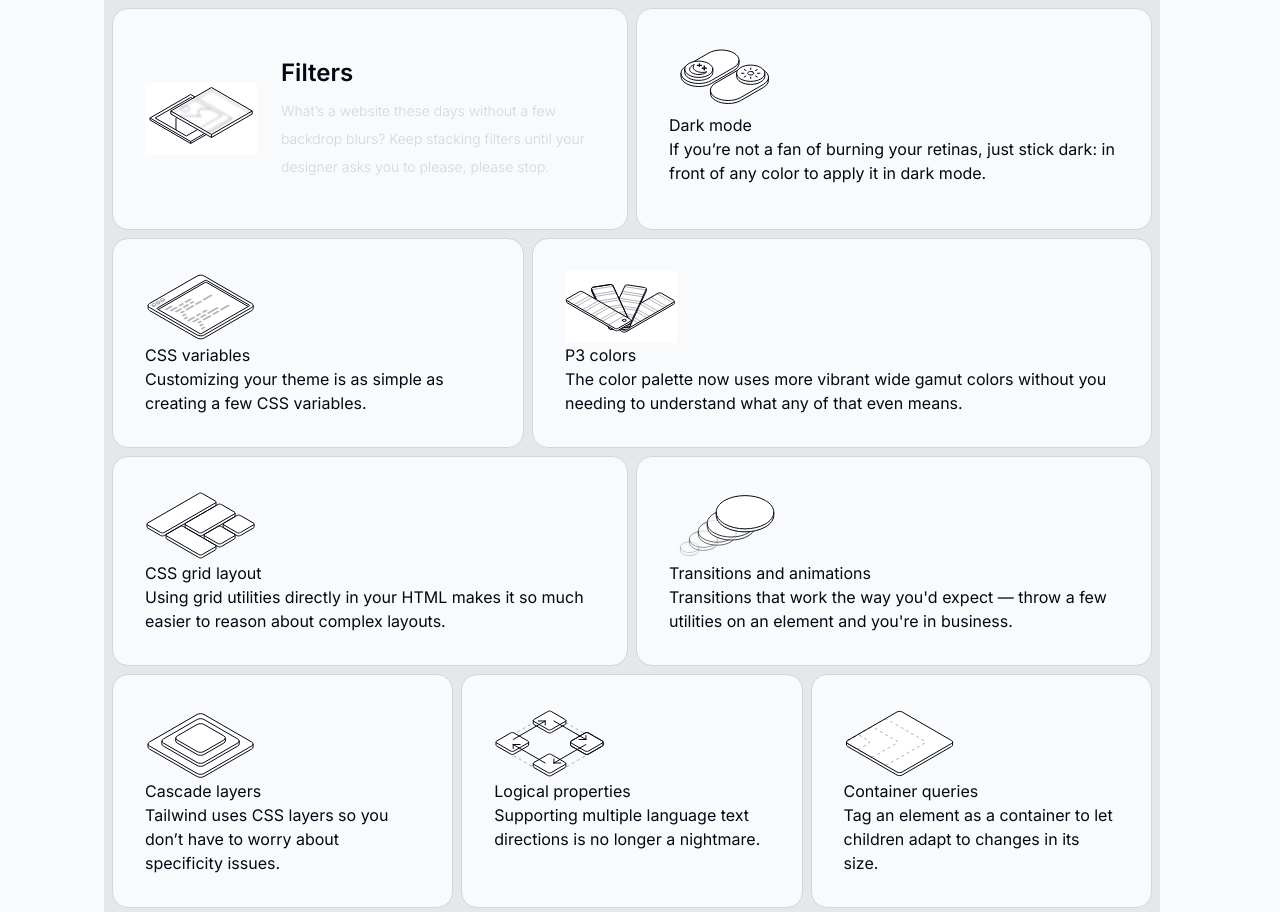
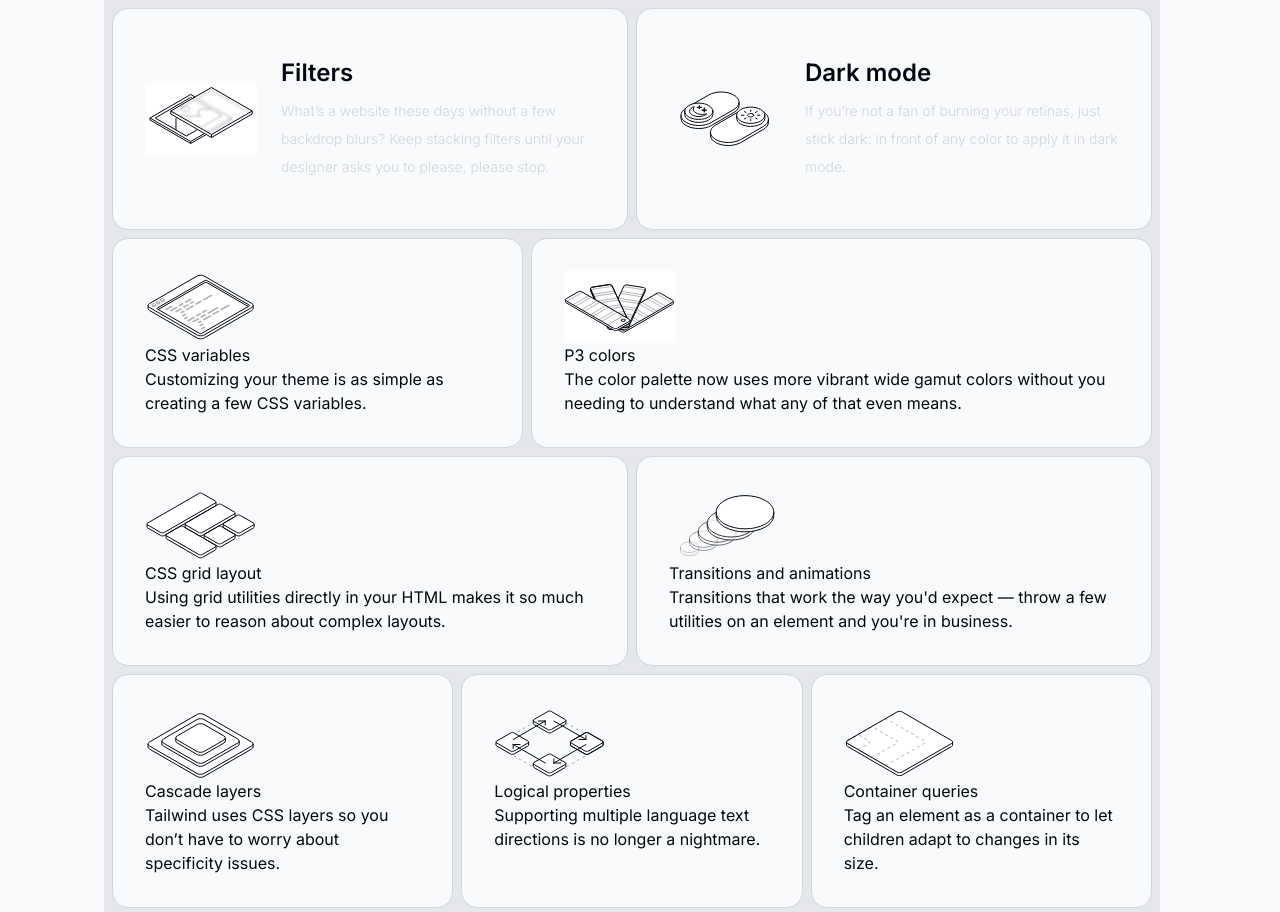
Before and after one commit to tab4444/tailwind, a website: page index.html in a window 1280 px wide. Shown: the part 1700-2612 px from the top of the page. Drawn offline with Linux system fonts and the light colour scheme.

Commit message:
change display of why tailwind section to grid

```diff
--- a/index.html
+++ b/index.html
@@ -183,9 +183,9 @@
                                 features to make the developer experience as enjoyable as possible.</p>
                         </div>
                         <div
-                            class="border-b border-gray-200 dark:border-white/10 bg-gray-200 dark:bg-white/10 p-2 flex flex-row flex-wrap gap-2 *:p-8 *:rounded-2xl *:bg-gray-50 *:dark:bg-gray-950 *:border *:border-gray-300 *:dark:border-gray-700 ">
+                            class="grid w-full grid-flow-dense grid-cols-30 gap-2 border-b border-gray-200 dark:border-white/10 bg-gray-200 dark:bg-white/10 p-2 *:p-8 *:rounded-2xl *:bg-gray-50 *:dark:bg-gray-950 *:border *:border-gray-300 *:dark:border-gray-700 ">
                             <!-- responsive design section -->
-                            <section class="w-full">
+                            <section class="col-span-full">
                                 <div class="flex flex-row gap-x-6 py-4">
                                     <div class="flex items-center justify-center shrink-0">
                                         <svg class="text-gray-950 [--site-background:var(--color-white)] dark:text-white dark:[--site-background:var(--color-gray-950)]"
@@ -227,7 +227,7 @@
                                 </div>
                             </section>
                             <!-- filters section -->
-                            <section class="p-8 rounded-2xl bg-gray-50 border border-gray-300 w-[calc(50%-0.25rem)]">
+                            <section class="col-span-full md:col-span-15">
                                 <div class="flex flex-row gap-6 py-4">
                                     <div class="flex shrink-0 items-center justify-center">
                                         <svg class="text-gray-950 [--site-background:var(--color-white)] dark:text-white dark:[--site-background:var(--color-gray-950)]"
@@ -269,9 +269,10 @@
                                 </div>
                             </section>
                             <!-- dark mode section -->
-                            <section class="p-8 rounded-2xl bg-gray-50 border border-gray-300 w-[calc(50%-0.25rem)]">
-                                <div>
-                                    <svg class="text-gray-950 [--site-background:var(--color-white)] dark:text-white dark:[--site-background:var(--color-gray-950)]"
+                            <section class="col-span-full md:col-span-15">
+                                <div class="flex flex-row gap-6 py-4">
+                                    <div class="flex items-center justify-center shrink-0">
+                                        <svg class="text-gray-950 [--site-background:var(--color-white)] dark:text-white dark:[--site-background:var(--color-gray-950)]"
                                         width="112" height="72" viewBox="0 0 112 72" fill="none"
                                         xmlns="http://www.w3.org/2000/svg">
                                         <path
@@ -308,9 +309,10 @@
                                             d="M43.843 28.2531C43.843 28.2531 43.843 28.253 43.843 28.2531ZM43.843 28.2531C43.8428 32.744 37.537 36.3848 29.7585 36.3848C21.9798 36.3848 15.6739 32.7441 15.6739 28.2531M43.843 28.2531C43.843 23.762 37.5371 20.1213 29.7585 20.1213C21.9798 20.1213 15.6739 23.762 15.6739 28.2531M43.843 28.2531L43.843 31.2531C43.843 35.7441 37.5371 39.3848 29.7584 39.3848C21.9797 39.3848 15.6738 35.7441 15.6738 31.2531L15.6739 28.2531M29.7579 33.5561C24.6848 33.5561 20.5723 31.1817 20.5723 28.2528C20.5723 26.2428 22.509 24.494 25.3637 23.5945C24.6514 24.3481 24.2465 25.2125 24.2465 26.1314C24.2465 29.0604 28.359 31.4347 33.4321 31.4347C35.0238 31.4347 36.521 31.201 37.8262 30.7897C36.2682 32.4379 33.2392 33.5561 29.7579 33.5561ZM30.3702 22.9495L30.1939 23.6619C30.117 23.973 29.6936 24.2175 29.1547 24.2619L27.9207 24.3637L29.1547 24.4655C29.6936 24.5099 30.117 24.7543 30.1939 25.0655L30.3702 25.7779L30.5465 25.0655C30.6235 24.7543 31.0469 24.5099 31.5857 24.4655L32.8197 24.3637L31.5857 24.2619C31.0469 24.2175 30.6235 23.973 30.5465 23.6619L30.3702 22.9495ZM35.2692 25.0708L35.0507 26.4584C34.9993 26.7848 34.5662 27.0481 34.0042 27.0944L32.8197 27.1921L34.0042 27.2898C34.5662 27.3361 34.9993 27.5994 35.0507 27.9258L35.2692 29.3134L35.4877 27.9258C35.5391 27.5994 35.9722 27.3361 36.5342 27.2898L37.7187 27.1921L36.5342 27.0944C35.9722 27.0481 35.5391 26.7848 35.4877 26.4584L35.2692 25.0708Z"
                                             stroke="currentColor" stroke-linecap="round" stroke-linejoin="round"></path>
                                     </svg>
-                                    <div>
-                                        <h3>Dark mode</h3>
-                                        <p>If you’re not a fan of burning your retinas, just stick dark: in front of any
+                                    </div>
+                                    <div class="flex flex-col gap-y-2">
+                                        <h3 class="text-2xl font-semibold">Dark mode</h3>
+                                        <p class="font-light text-gray-300 text-sm/7">If you’re not a fan of burning your retinas, just stick dark: in front of any
                                             color to apply it in dark mode.</p>
                                     </div>
                                 </div>
@@ -319,7 +321,7 @@
                                 </div>
                             </section>
                             <!-- CSS variables section -->
-                            <section class="p-8 rounded-2xl bg-gray-50 border border-gray-300 w-[calc(40%-0.25rem)]">
+                            <section class="col-span-full md:col-span-15 xl:col-span-12">
                                 <div>
                                     <svg class="text-gray-950 [--site-background:var(--color-white)] dark:text-white dark:[--site-background:var(--color-gray-950)]"
                                         width="112" height="72" viewBox="0 0 112 72" fill="none"
@@ -435,7 +437,7 @@
                                 </div>
                             </section>
                             <!-- P3 colors section -->
-                            <section class="p-8 rounded-2xl bg-gray-50 border border-gray-300 w-[calc(60%-0.25rem)]">
+                            <section class="col-span-full xl:col-span-18">
                                 <div>
                                     <svg class="text-gray-950 [--site-background:var(--color-white)] dark:text-white dark:[--site-background:var(--color-gray-950)]"
                                         width="112" height="72" viewBox="0 0 112 72" fill="none"
@@ -590,7 +592,7 @@
                                 </div>
                             </section>
                             <!-- CSS grid layout section -->
-                            <section class="p-8 rounded-2xl bg-gray-50 border border-gray-300 w-[calc(50%-0.25rem)]">
+                            <section class="col-span-full xl:col-span-15">
                                 <div>
                                     <svg class="text-gray-950 [--site-background:var(--color-white)] dark:text-white dark:[--site-background:var(--color-gray-950)]"
                                         width="112" height="72" viewBox="0 0 112 72" fill="none"
@@ -613,7 +615,7 @@
                                 </div>
                             </section>
                             <!-- transitions and animations section -->
-                            <section class="p-8 rounded-2xl bg-gray-50 border border-gray-300 w-[calc(50%-0.25rem)]">
+                            <section class="col-span-full xl:col-span-15">
                                 <div>
                                     <svg class="text-gray-950 [--site-background:var(--color-white)] dark:text-white dark:[--site-background:var(--color-gray-950)]"
                                         width="112" height="72" viewBox="0 0 112 72" fill="none"
@@ -664,7 +666,7 @@
                                 </div>
                             </section>
                             <!-- cascade layers section -->
-                            <section class="p-8 rounded-2xl bg-gray-50 border border-gray-300 w-[calc(33.2%-0.25rem)]">
+                            <section class="col-span-full md:col-span-15 xl:col-span-10">
                                 <div>
                                     <svg class="text-gray-950 [--site-background:var(--color-white)] dark:text-white dark:[--site-background:var(--color-gray-950)]"
                                         width="112" height="72" viewBox="0 0 112 72" fill="none"
@@ -700,7 +702,7 @@
                                 </div>
                             </section>
                             <!-- logical properties section -->
-                            <section class="p-8 rounded-2xl bg-gray-50 border border-gray-300 w-[calc(33.2%-0.25rem)]">
+                            <section class="col-span-full md:col-span-15 xl:col-span-10">
                                 <div>
                                     <svg class="text-gray-950 [--site-background:var(--color-white)] dark:text-white dark:[--site-background:var(--color-gray-950)]"
                                         width="112" height="72" viewBox="0 0 112 72" fill="none"
@@ -767,7 +769,7 @@
                                 </div>
                             </section>
                             <!-- container queries section -->
-                            <section class="p-8 rounded-2xl bg-gray-50 border border-gray-300 w-[calc(33.2%-0.25rem)]">
+                            <section class="col-span-full md:col-span-15 xl:col-span-10">
                                 <div>
                                     <svg class="text-gray-950 [--site-background:var(--color-white)] dark:text-white dark:[--site-background:var(--color-gray-950)]"
                                         width="112" height="72" viewBox="0 0 112 72" fill="none"
@@ -809,7 +811,7 @@
                                 </div>
                             </section>
                             <!-- gradients -->
-                            <section class="p-8 rounded-2xl bg-gray-50 border border-gray-300 w-[calc(50%-0.25rem)]">
+                            <section class="col-span-full md:col-span-15">
                                 <div>
                                     <svg class="text-gray-950 [--site-background:var(--color-white)] dark:text-white dark:[--site-background:var(--color-gray-950)]"
                                         width="112" height="72" viewBox="0 0 112 72" fill="none"
@@ -866,7 +868,7 @@
                                 </div>
                             </section>
                             <!-- 3d transforms section -->
-                            <section class="p-8 rounded-2xl bg-gray-50 border border-gray-300 w-[calc(50%-0.25rem)]">
+                            <section class="col-span-full md:col-span-15">
                                 <div>
                                     <svg class="text-gray-950 [--site-background:var(--color-white)] dark:text-white dark:[--site-background:var(--color-gray-950)]"
                                         width="112" height="72" viewBox="0 0 112 72" fill="none"
```
Also changed, not shown: src/output.css.
